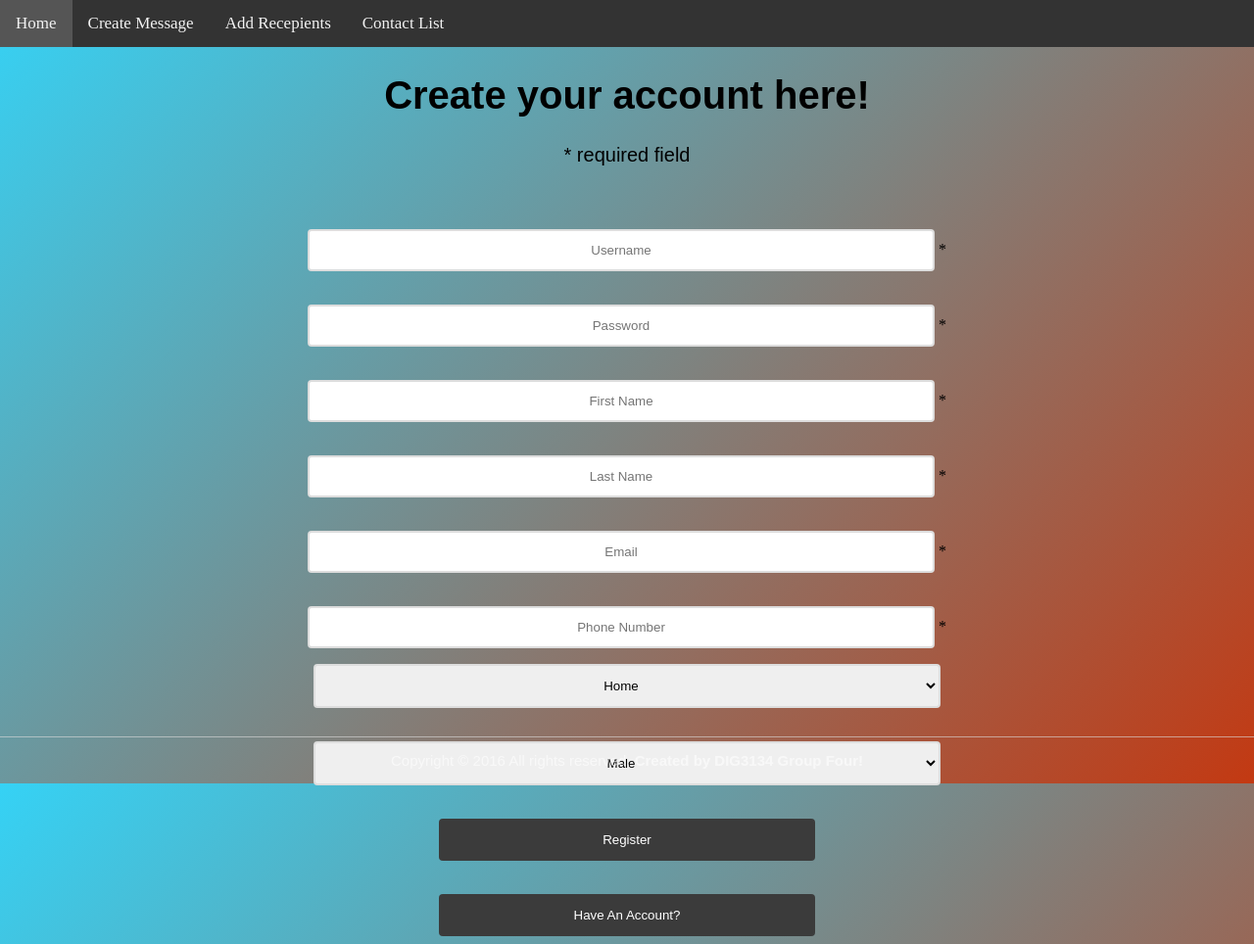
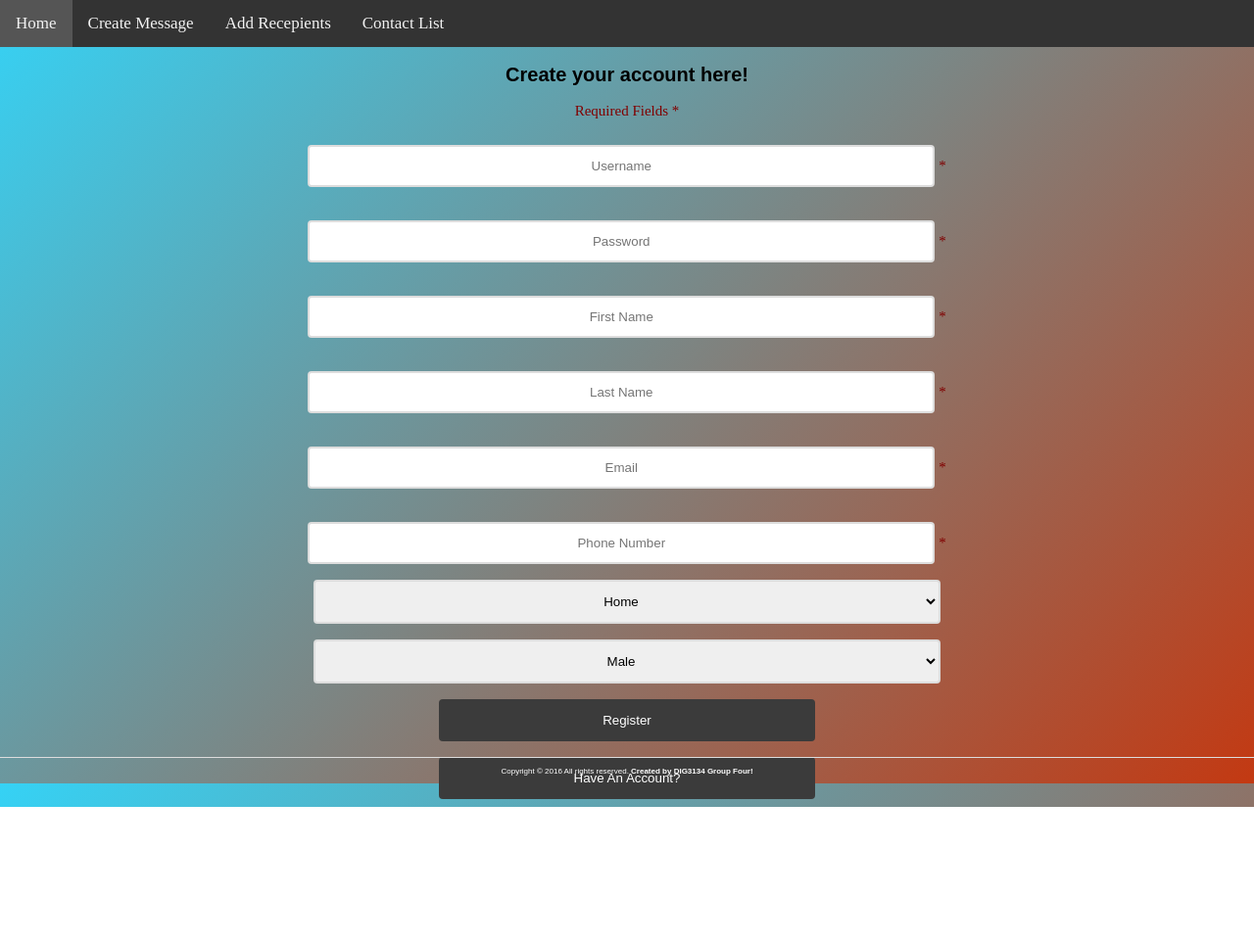
Before and after one commit to Nicolas5150/MessageApp, a PHP site: page /php/register.php in a window 1280 px wide. Shown: the whole page at 98% size. After the commit the page ends 824 px from the top, so only its background shows below. Run offline with PHP 8.4, Linux system fonts and the light colour scheme.

Commit message:
Adding registration CSS
Registration form now notifies the person above the textfield of an
error that occurred.

```diff
--- a/css/basic_style.css
+++ b/css/basic_style.css
@@ -176,6 +176,36 @@ input[type=submit]:hover {
 	width: 100%;
 }
 
+/* Register Section */
+a.login {
+	color: #F1E20B;
+}
+
+a.login:hover {
+	color: #BBD2FD;
+}
+
+.loggedin {
+	font-size: 15px;
+	color: #BBD2FD;
+}
+
+ .err {
+	font-size: 15px;
+	color: #800000;
+}
+
+.error {
+	font-size: 15px;
+	color: #800000;
+}
+
+.loginerr {
+	font-size: 20px;
+	color: #800000;
+}
+
+/* Profile Section */
 .profileImg {
   border: 2px solid #ddd;
   padding: 4px;
@@ -198,17 +228,18 @@ input[type=submit]:hover {
 
 /* Footer */
 .footer {
-  border-top: 1px solid #ddd;
-  bottom:0;
-  opacity: .6;
-  position:absolute;
+  border-top: .5px solid #ddd;
+  right: 0;
+  bottom: 0;
+  left: 0;
+  padding: .5px;
+  position: fixed;
   text-align: center;
-  width:100%;
 }
 
 .footer p {
   color: white;
-	font-size: 15px;
+	font-size: 8px;
 }
 
 /* Media quiereys */
--- a/php/index.php
+++ b/php/index.php
@@ -65,8 +65,7 @@
       $_SESSION['userDetails'][6] = $row[7]; // email
       $_SESSION['userDetails'][7] = $row[8]; // gender
 
-  		echo "<h2> Hi, " . $_SESSION['userDetails'][3] . "you are logged in. </br> You will be redirected to your Profile Page. </h2>";
-      header("Refresh: 3; url=profile.php");
+      header("Refresh: 1; url=profile.php");
 		}
     else {
 			echo "<h2 class='loginerr'>Invalid Credentials. Please try again.</h2>";		//If no entry matches the query, a message displays.
--- a/php/register.php
+++ b/php/register.php
@@ -4,6 +4,7 @@
 	if (isset($_SESSION['userDetails'])) {
     header("Refresh: 3; url=profile.php");
   }
+	$usernameErr = $passwordErr = $firstnameErr =  $lastnameErr =  $phoneErr =  $emailErr= "";
 ?>
 
 <!DOCTYPE html>
@@ -27,52 +28,10 @@
       </li>
     </ul>
 
-  	<div class="forms">
-  		<h1>Create your account here!</h1>
-  		<form method="POST" action="#">
-  			<p><span class="error">* required field</span></p><br><br>
-  					<input name="username" type="text" placeholder="Username" class="box" value="">
-  						<span class="error">* </span><br><br>
-
-  					<input name="password" type="password" placeholder="Password" class="box" value="">
-  						<span class="error">* </span><br><br>
-
-  					<input name="firstname" type="text" placeholder="First Name" class="box" value="">
-  						<span class="error">* </span><br><br>
-
-  					<input name="lastname" type="text" placeholder="Last Name" class="box" value="">
-  						<span class="error">* </span><br><br>
-
-						<input name="email" type="text" placeholder="Email" class="box" value="">
-	  					<span class="error">* </span><br><br>
-
-  					<input name="phone" type="text" placeholder="Phone Number" size="10" maxlength="10" class="box" value="">
-  					<span class="error">* </span>
-  						<select name="phonelocation">
-									<option  value="home">Home</option>
-  								<option  value="mobile">Mobile</option>
-  						</select> <br><br>
-
-  					<select name="gender">
-  						<option  value="male">Male</option>
-							<option  value="female">Female</option>
-  					</select> <br><br>
-
-  					<input type="submit" name="register" class="submit" value="Register"><br><br>
-  		</form>
-
-      <form action="index.php">
-        <input type="submit" value="Have An Account?" />
-      </form>
-    </div>
-		<?php include("footer.php"); ?>
-  </body>
-</html>
-
 <?php
 	if(isset($_POST['register'])) {		//if create account submit button is pressed.
 		$username = $_POST['username'];
-		$password = sha1($_POST['password']);	//encripts user defined password variable.
+		$password = ($_POST['password']);	//encripts user defined password variable.
 		$firstname = $_POST['firstname'];
 		$lastname = $_POST['lastname'];
 		$phone = $_POST['phone'];
@@ -82,13 +41,13 @@
 
 
 	  if (empty($username)) {
-        print '<h5 class= "err">Username is required.</h5>';
+      $usernameErr = "Username is required";
 		}
     else {
       $validusername = "";
     }
     if (empty($password)) {
-		  print '<h5 class= "err">Enter a valid password, letters and numbers only.</h5>';
+		  $passwordErr = "Enter a valid password, letters and numbers only.";
 		}
     else {
       $validpassword = "";
@@ -96,35 +55,33 @@
 		if (!preg_match("/^[a-zA-Z0-9]*$/",$password)) {
     }
 	  if (empty($firstname)) {
-      print '<h5 class= "err">Enter your first name.</h5>';
+      $firstnameErr = "Enter your first name.";
     }
     else {
       $validfirstname = "";
     }
 	  if (empty($lastname)) {
-       print '<h5 class= "err">Enter your last name.</h5>';
+     	$lastnameErr = "Enter your last name";
    }
    else {
     	$validlastname = "";
     }
 
-
   	$phone = preg_replace("/[\)\(\s-.]/", '', $phone);
 	  if (!preg_match("/^[0-9]{10}/", $phone)) {
-		   print '<h5 class= "err">Phone must be 10 numbers</h5>';
+		  $phoneErr = "Phone must be 10 numbers";
     }
     else {
       $validphone = "";
     }
 	  if (!filter_var($email, FILTER_VALIDATE_EMAIL)) {
-		    print '<h5 class= "err">Invalid email format.</h5>';
+		  $emailErr = "Invalid email format";
 		}
     else {
 		  $validemail = "";
 		}
 
  if (isset($validusername) && isset($validpassword) && isset($validfirstname) && isset($validlastname) && isset($validphone) && isset($validemail)) {
-
 		$sql = "SELECT * FROM user WHERE username='".$username."' LIMIT 1";	//checks the server for a duplicate of the user defined username.
 		$result = mysqli_query($connection, $sql);
 
@@ -132,6 +89,7 @@
 			echo "<h5 class='loginerr'>Username taken. Choose another Username.</h5>";
 		}
     else {								//if the username does not exist
+			$password = sha1($_POST['password']);	// encrypt password
 			$sql = "INSERT INTO user (username,password,firstname,lastname,phone,phonelocation,email,gender) VALUES ('$username','$password','$firstname','$lastname','$phone','$phonelocation','$email','$gender')";			//creates a new entry in account table containing the user defined variable inputs...
 			mysqli_query($connection, $sql);
       // Create an array that stores the user details as a session.
@@ -146,7 +104,6 @@
       $_SESSION['userDetails'][6] = $email;
       $_SESSION['userDetails'][7] = $gender;
 
-			echo "<h5 class='loginerr'>Account created. Let's go to your profile page.</h5>";
       // Create a new table in the database corresponding to the new user created.
       // This will be how the users table can reach its corresponding user table (relation)
       $newTable = " CREATE TABLE $username (
@@ -160,12 +117,60 @@
 
       $tableResult = mysqli_query($connection, $newTable);
       if ($tableResult === TRUE) {
-        header("Refresh: 3; url=profile.php");		//redirects to the profile page.
+        header("Refresh: 1; url=profile.php");		//redirects to the profile page.
       }
       else {
-        echo"Error in creating user table";
+				echo "<h2 class='loginerr'>Error in creating user table.</h2>";
       }
 		}
 	}
 }
 ?>
+
+		<div class="forms">
+			<h2>Create your account here!</h2>
+			<form method="POST" action="#">
+				<span class="error">Required Fields *</span><br>
+				<span class="error"><?php echo $usernameErr;?></span><br/>
+				<input name="username" type="text" placeholder="Username" class="box" value="">
+				<span class="error">*</span><br/>
+
+				<span class="error"><?php echo $passwordErr;?></span><br/>
+				<input name="password" type="password" placeholder="Password" class="box" value="">
+				<span class="error">*</span><br/>
+
+				<span class="error"><?php echo $firstnameErr;?></span><br/>
+				<input name="firstname" type="text" placeholder="First Name" class="box" value="">
+				<span class="error">*</span><br/>
+
+				<span class="error"><?php echo $lastnameErr;?></span><br/>
+				<input name="lastname" type="text" placeholder="Last Name" class="box" value="">
+				<span class="error">*</span><br/>
+
+				<span class="error"><?php echo $emailErr;?></span><br/>
+				<input name="email" type="text" placeholder="Email" class="box" value="">
+				<span class="error">*</span><br/>
+
+				<span class="error"><?php echo $phoneErr;?></span><br/>
+				<input name="phone" type="text" placeholder="Phone Number" maxlength="10" class="box" value="">
+				<span class="error">*</span>
+					<select name="phonelocation">
+						<option value="home">Home</option>
+						<option value="mobile">Mobile</option>
+					</select> <br/>
+
+				<select name="gender">
+					<option value="male">Male</option>
+					<option value="female">Female</option>
+				</select> <br/>
+
+				<input type="submit" name="register" class="submit" value="Register"><br/>
+			</form>
+
+			<form action="index.php">
+				<input type="submit" value="Have An Account?" />
+			</form>
+		</div>
+		<?php include("footer.php"); ?>
+	</body>
+</html>
```
Lines whose indentation alone changed are shown as unchanged.
